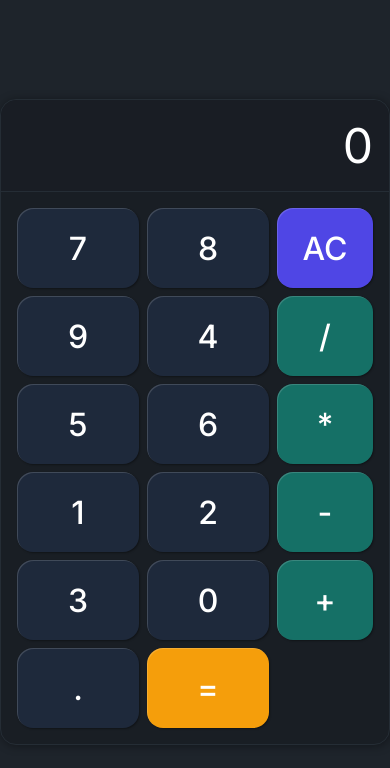
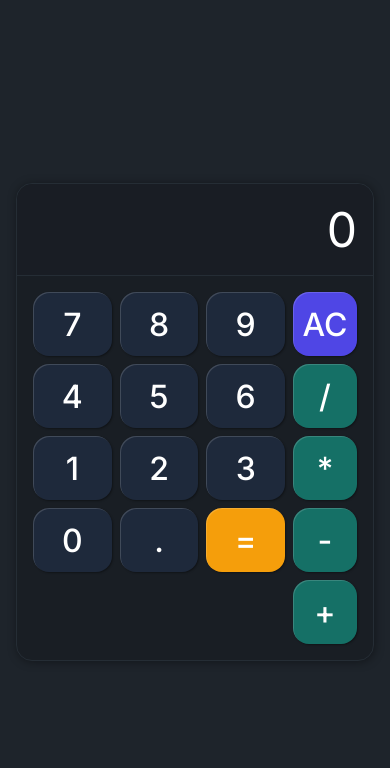
Before and after one commit to Jonas-petty/Calculator, a plain HTML site: page index.html in a window 390 px wide. Drawn offline with Linux system fonts and the light colour scheme.

Commit message:
feat: improve mobile layout structure

```diff
--- a/style.css
+++ b/style.css
@@ -32,20 +32,17 @@
 
 #calculator {
     background-color: var(--secondary-color);
+    width: 450px;
     border: 1px solid var(--border-color);
     border-radius: 1rem;
     box-shadow: 1px 1px 10px rgba(0, 0, 0, 0.384);
-}
-
-#calculator {
-    width: 450px;
 }
 
 #calculator-display {
     background-color: #191d24;
     overflow: hidden;
     overflow-x: auto;
-    scrollbar-width: .5rem;
+    scrollbar-width: 0.5rem;
     scrollbar-color: var(--number-keys-hover) var(--border-color);
     font-size: 3rem;
     padding: 1rem;
@@ -123,3 +120,15 @@ button.delete {
 button.equals {
     background-color: var(--highlight-color);
 }
+
+/* Mobile */
+@media (max-width: 767.98px) {
+    #calculator {
+        margin: 1rem;
+    }
+
+    button {
+        min-width: 4rem;
+        height: 4rem;
+    }
+}
```
